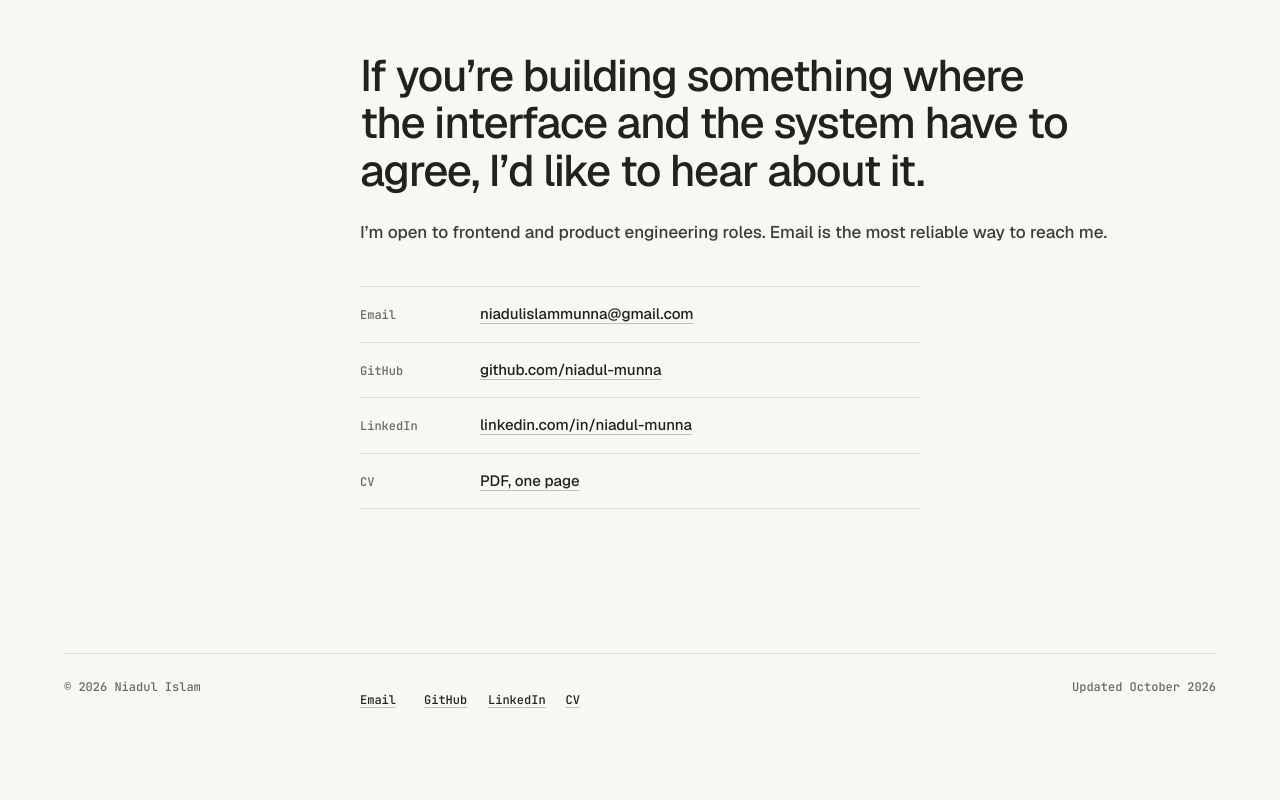
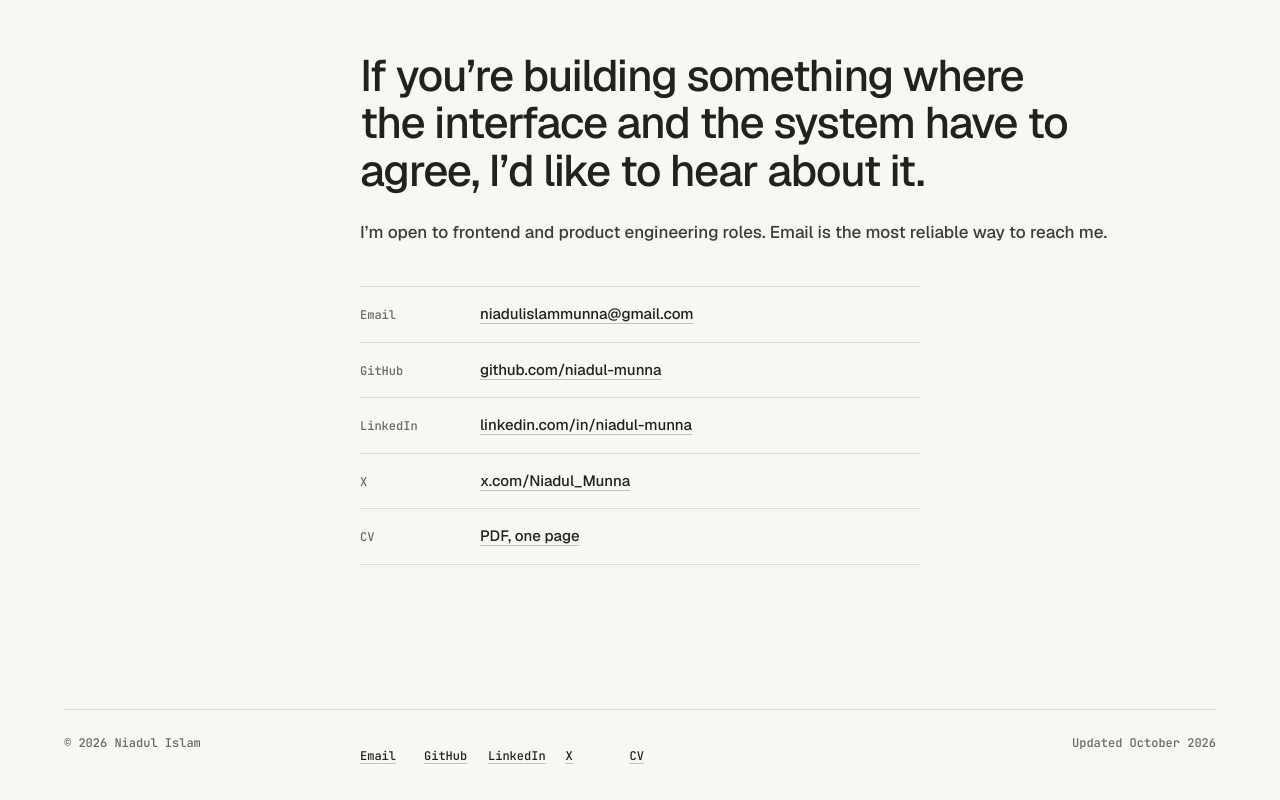
Before and after one commit to niadul-munna/portfolio, a Next.js app: page / in a window 1280 px wide. Shown: the part 5973-6773 px from the top of the page. Before the commit the page ends 6735 px from the top, so only its background shows below. Built offline with nearby package versions, Linux system fonts and the light colour scheme; no server answers.

Commit message:
Add X profile to portfolio contact channels

```diff
--- a/content/profile.ts
+++ b/content/profile.ts
@@ -17,6 +17,12 @@ const contactChannels: ContactChannel[] = [
     kind: "url",
     value: "https://www.linkedin.com/in/niadul-munna/",
     display: "linkedin.com/in/niadul-munna",
+  },
+  {
+    label: "X",
+    kind: "url",
+    value: "https://x.com/Niadul_Munna",
+    display: "x.com/Niadul_Munna",
   },
   {
     label: "CV",
```
